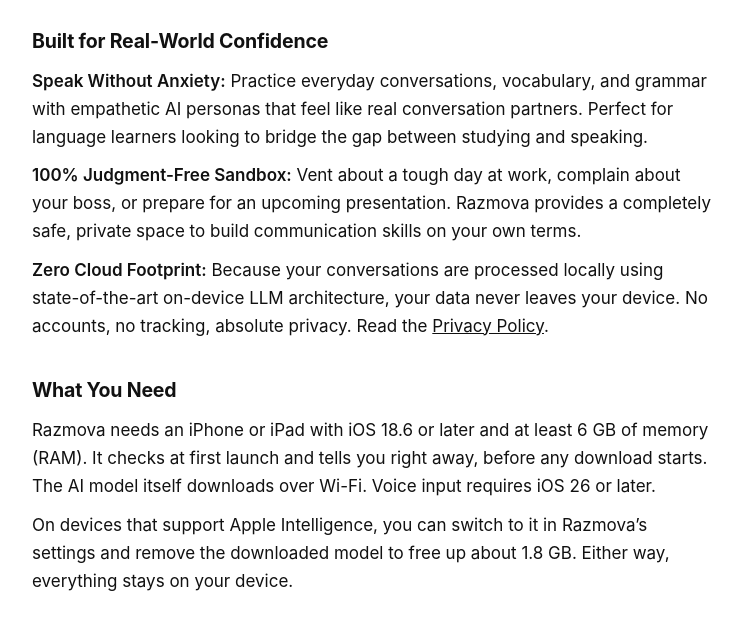
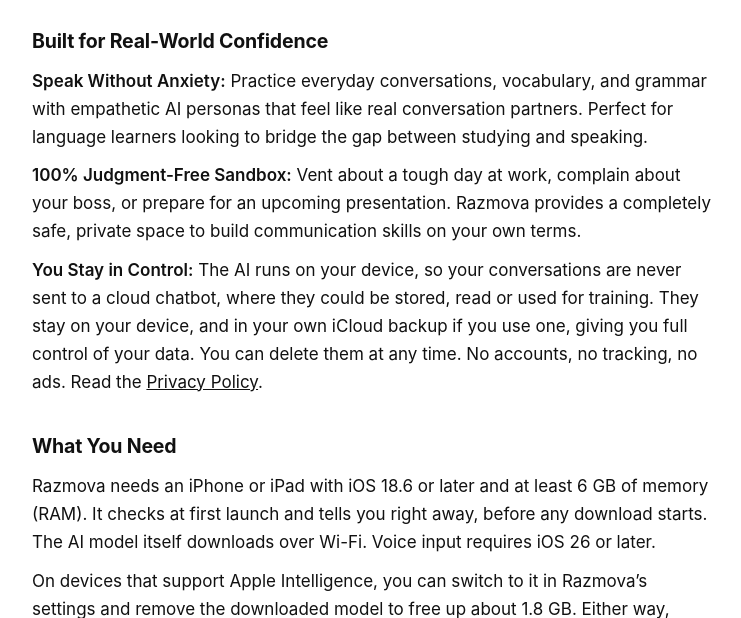
Before and after one commit to Tatiana2020/razmova-ai, a Jekyll site: the page built from index.md, in a window 1280 px wide and 900 px high, scrolled down 1633 px, cut to the strip 0-618 px from the top of the window. Shown: the whole strip, without its empty margins (268-1009 px from the left). Built offline with Jekyll 4.4.1, drawn with Linux system fonts in a browser that asks for light colours.

Commit message:
Updated the privacy paragraph of the homepage
Co-Authored-By: Claude Opus 5.5 <noreply@anthropic.com>

```diff
--- a/index.md
+++ b/index.md
@@ -49,7 +49,7 @@ Tap the microphone and speak with any partner. Your words appear as text you can
 
 **100% Judgment-Free Sandbox:** Vent about a tough day at work, complain about your boss, or prepare for an upcoming presentation. Razmova provides a completely safe, private space to build communication skills on your own terms.
 
-**Zero Cloud Footprint:** Because your conversations are processed locally using state-of-the-art on-device LLM architecture, your data never leaves your device. No accounts, no tracking, absolute privacy. Read the [Privacy Policy](privacy-policy).
+**You Stay in Control:** The AI runs on your device, so your conversations are never sent to a cloud chatbot, where they could be stored, read or used for training. They stay on your device, and in your own iCloud backup if you use one, giving you full control of your data. You can delete them at any time. No accounts, no tracking, no ads. Read the [Privacy Policy](privacy-policy).
 
 ## What You Need
 
```
Also changed, not shown: es/index.md (+1 -1 lines), fr/index.md (+1 -1 lines), ru/index.md (+1 -1 lines), uk/index.md (+1 -1 lines), README.md.
